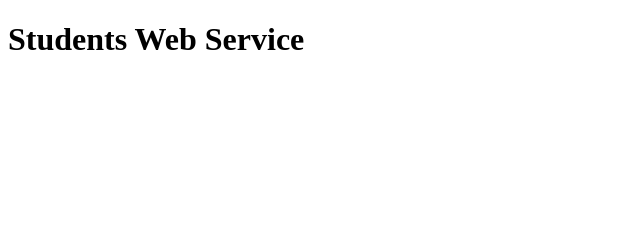
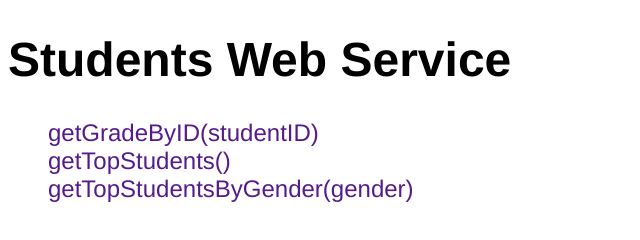
Before and after one commit to DassiShenkar/Students, a website: page views/index.html in a window 1280 px wide. Shown: the whole page, without its empty margins (0-640 px from the left). Drawn offline with Linux system fonts and the light colour scheme.

Commit message:
added css file

```diff
--- a/views/index.html
+++ b/views/index.html
@@ -3,8 +3,20 @@
 <head>
     <meta charset="UTF-8">
     <title>students_ws</title>
+    <link rel="stylesheet" href="style.css">
 </head>
 <body>
     <h1>Students Web Service</h1>
+    <ul>
+        <li>
+            <a href="">getGradeByID(studentID)</a>
+        </li>
+        <li>
+            <a href="">getTopStudents()</a>
+        </li>
+        <li>
+            <a href="">getTopStudentsByGender(gender)</a>
+        </li>
+    </ul>
 </body>
 </html>
--- /dev/null
+++ b/views/style.css
@@ -0,0 +1,20 @@
+body {
+    font-family: 'Helvetica Neue', Helvetica, Arial, sans-serif;
+    font-size: 24px;
+}
+
+a {
+    text-decoration: none;
+}
+
+a:hover {
+    text-decoration: underline;
+}
+
+ul {
+    list-style: none;
+}
+
+li {
+  display: block;
+}
```
Also changed, not shown: index.js (+2 -6 lines), 1 other file.
